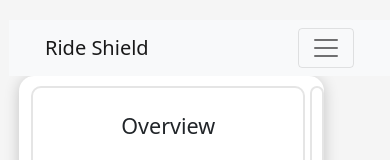
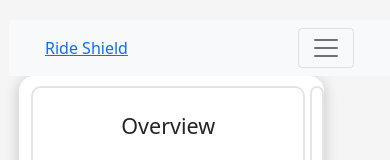
Before and after one commit to ArjunParidwal/Rideshield, a Next.js app: page /Fleet_Overview in a window 390 px wide. Shown: the top 160 px of the page. Built offline with nearby package versions, Linux system fonts and the light colour scheme; grey boxes are pictures that could not be loaded.

Commit message:
mobilemenu

```diff
--- a/components/menu.js
+++ b/components/menu.js
@@ -7,7 +7,7 @@
 <>
 <nav className="navbar navbar-expand-lg navbar-light bg-light">
    <div className="container-fluid">
-      <a className="navbar-brand" href="/">Ride Shield</a>
+      <Link className="navbar-brand" href="/">Ride Shield</Link>
       <button className="navbar-toggler" type="button" data-bs-toggle="collapse" data-bs-target="#navbarText" aria-controls="navbarText" aria-expanded="false" aria-label="Toggle navigation">
       <span className="navbar-toggler-icon"></span>
       </button>
```
